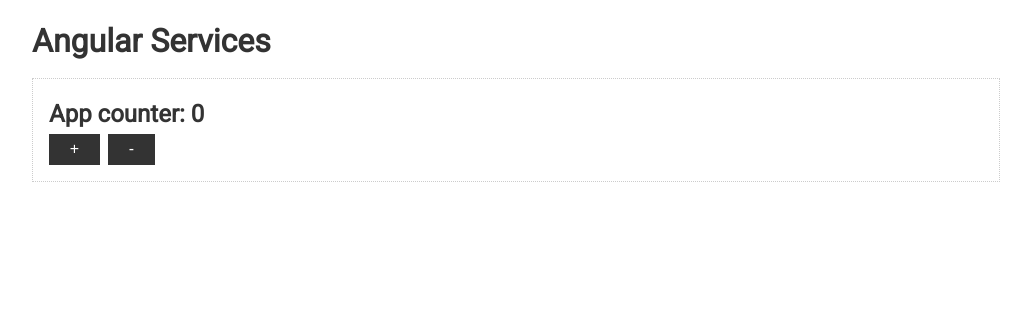
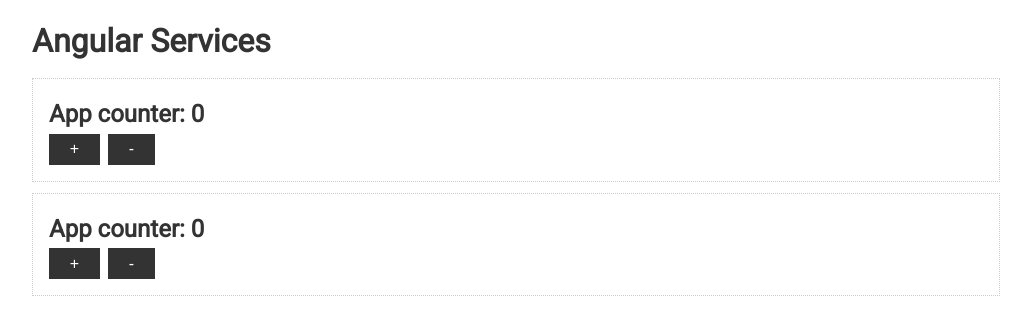
Before and after one commit to R-A-S/angular-basics, an Angular app: page / in a window 1280 px wide. Shown: the top 318 px of the page, without its empty margins (124-1155 px from the left). Built offline with nearby package versions, Linux system fonts and the light colour scheme.

Commit message:
local service

```diff
--- a/src/app/app.component.html
+++ b/src/app/app.component.html
@@ -6,4 +6,10 @@
     <button class="btn" (click)="appCounterService.increase()">+</button>
     <button class="btn" (click)="appCounterService.decrease()">-</button>
   </div>
+  <div class="card">
+    <h2>App counter: {{ localCounterService.counter }}</h2>
+
+    <button class="btn" (click)="localCounterService.increase()">+</button>
+    <button class="btn" (click)="localCounterService.decrease()">-</button>
+  </div>
 </div>
--- a/src/app/app.component.ts
+++ b/src/app/app.component.ts
@@ -1,11 +1,16 @@
 import { Component } from '@angular/core';
 import { AppCounterService } from './services/app-counter.service';
+import { LocalCounterService } from './services/local-counter.service';
 
 @Component({
   selector: 'app-root',
   templateUrl: './app.component.html',
   styleUrls: ['./app.component.scss'],
+  providers: [LocalCounterService],
 })
 export class AppComponent {
-  constructor(private appCounterService: AppCounterService) {}
+  constructor(
+    private appCounterService: AppCounterService,
+    private localCounterService: LocalCounterService,
+  ) {}
 }
--- /dev/null
+++ b/src/app/services/local-counter.service.ts
@@ -0,0 +1,14 @@
+import { Injectable } from '@angular/core';
+
+@Injectable()
+export class LocalCounterService {
+  counter = 0;
+
+  increase(): void {
+    this.counter += 1;
+  }
+
+  decrease(): void {
+    this.counter -= 1;
+  }
+}
```
